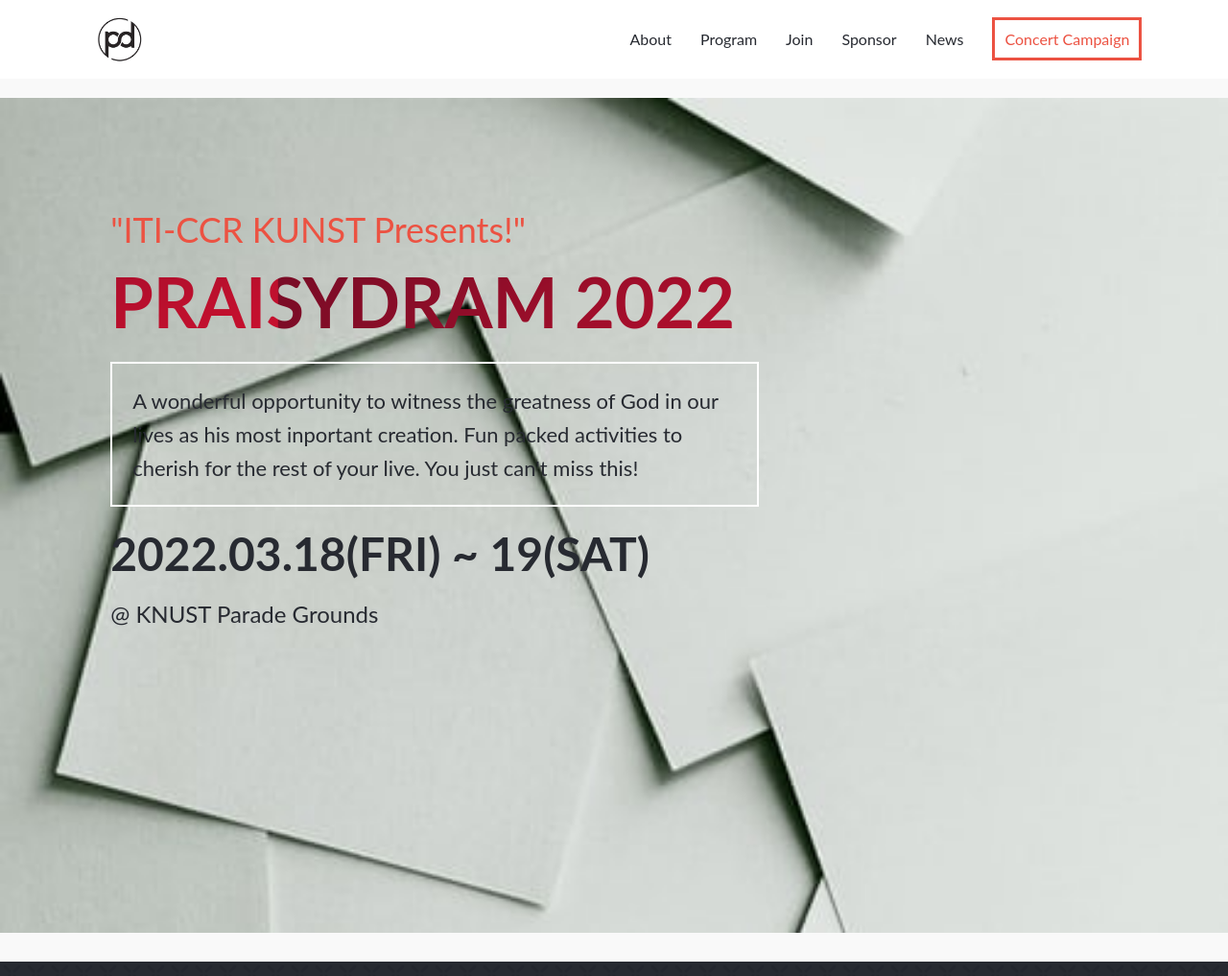
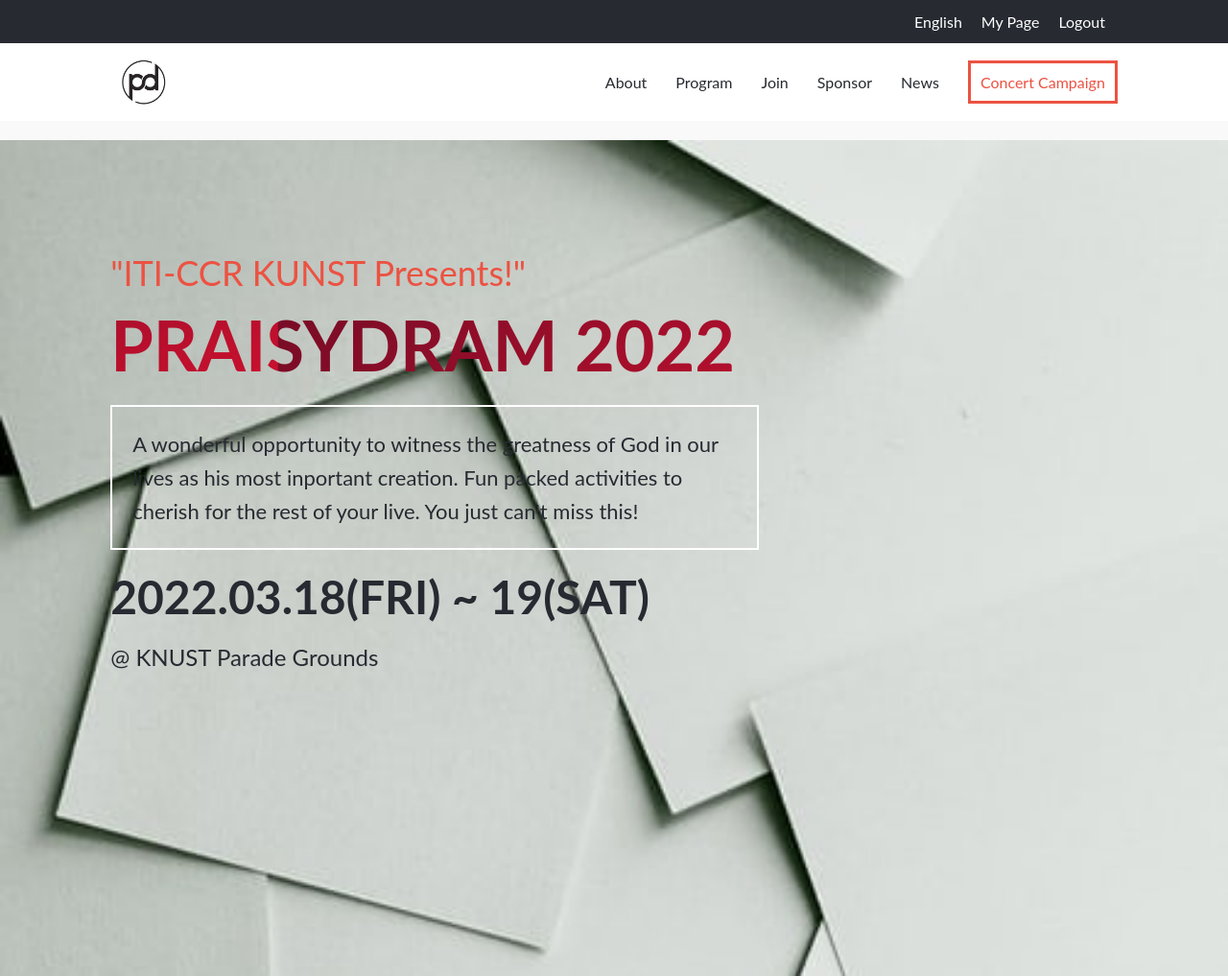
Before and after one commit to Achilles-Dev/HTML-CSS-JavaScript-capstone-project, a website: page index.html in a window 1280 px wide. Shown: the top 1017 px of the page at 96% size. Drawn offline with Linux system fonts and the light colour scheme.

Commit message:
Add topmost nav items | Change main program card background color

```diff
--- a/index.html
+++ b/index.html
@@ -14,9 +14,18 @@
 <body>
   <main>
     <header class="header">
+      <nav class="topmost-nav">
+        <ul>
+          <li><i class="fab fa-facebook-square"></i></li>
+          <li><i class="fab fa-twitter"></i></li>
+          <li>English</li>
+          <li>My Page</li>
+          <li>Logout</li>
+        </ul>
+      </nav>
       <i class="menu-icon fas fa-bars fa-2x"></i>
-      <a href="./index.html"><img src="./public/assets/icons/pd-logo.png" alt="PraisyDram Logo"></a>
       <nav class="menu-items">
+        <a href="./index.html"><img src="./public/assets/icons/pd-logo.png" alt="PraisyDram Logo"></a>
         <i class="close fas fa-times"></i>
         <ul>
           <li><a href="./about.html" >About</a></li>
--- a/style.css
+++ b/style.css
@@ -30,6 +30,10 @@ body {
 }
 
 .header a img {
+  display: none;
+}
+
+.topmost-nav {
   display: none;
 }
 
@@ -371,7 +375,7 @@ body {
 
 .main-program .program-cards .card {
   display: flex;
-  background-color: rgb(96, 98, 103);
+  background-color: #3c3f4675;
   color: #fff;
   align-items: center;
   padding: 3%;
@@ -478,9 +482,10 @@ body {
   .header {
     position: relative;
     display: flex;
+    flex-direction: column;
     justify-content: space-between;
     background-color: #fff;
-    padding: 1% 7%;
+    padding: 0;
   }
 
   .header a img {
@@ -495,7 +500,8 @@ body {
 
   .header .menu-items {
     display: flex;
-    justify-content: flex-end;
+    justify-content: space-between;
+    padding: 1% 9%;
   }
 
   .header .menu-items .close {
@@ -527,6 +533,28 @@ body {
 
   .header .menu-items ul .first-list-child a {
     color: #ec5242;
+  }
+
+  .header .topmost-nav {
+    display: flex;
+    background-color: #272a31;
+  }
+
+  .header .topmost-nav ul {
+    display: flex;
+    justify-content: flex-end;
+    gap: 20px;
+    width: 100%;
+    padding: 1% 10%;
+  }
+
+  .header .topmost-nav ul li {
+    list-style: none;
+    color: #fff;
+  }
+
+  .header .topmost-nav ul li i {
+    color: #fff;
   }
 
   /* headline */
```
Also changed, not shown: about.html (+10 -1 lines).
